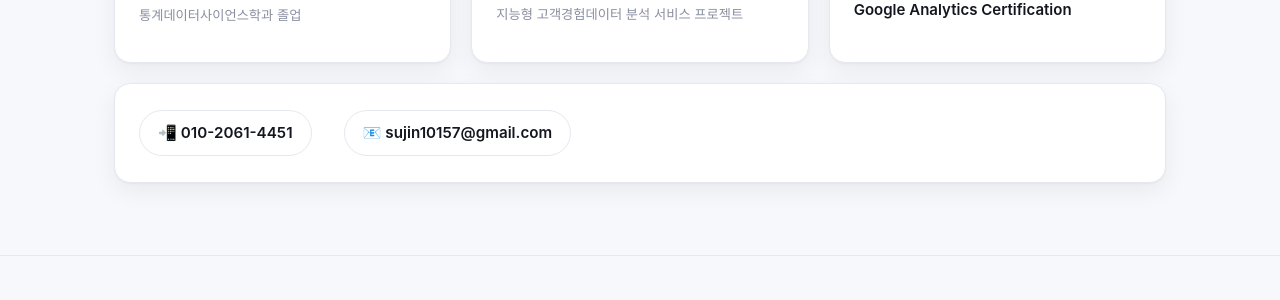
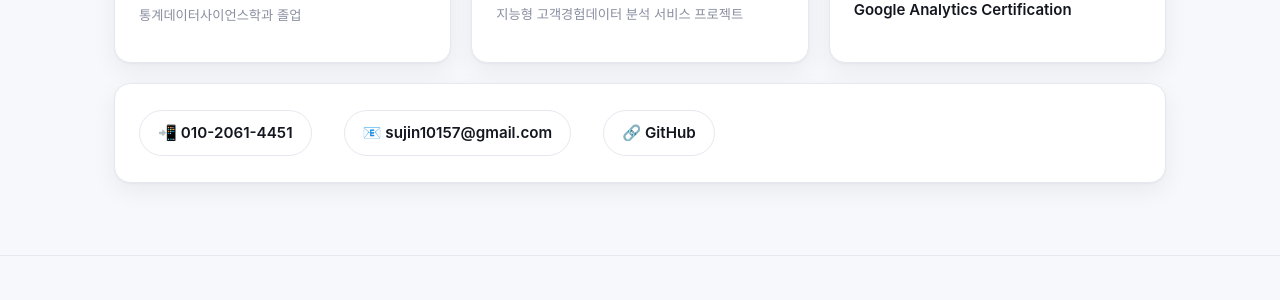
Before and after one commit to sujin-1015/portfolio, a Jekyll site: the page built from index.html, in a window 1280 px wide and 900 px high, scrolled down 1019 px. Shown: the part 137-437 px from the top of the window. Built offline with Jekyll 4.4.1, drawn with Linux system fonts in a browser that asks for light colours; some web fonts are replaced.

Commit message:
Add GitHub profile link to contact sections

```diff
--- a/index.html
+++ b/index.html
@@ -99,6 +99,7 @@ description: 통계학과 데이터 분석을 바탕으로 정형·비정형 데
       <div class="info-card contact-card">
         <a href="tel:010-2061-4451">📲 010-2061-4451</a>
         <a href="mailto:sujin10157@gmail.com">📧 sujin10157@gmail.com</a>
+        <a href="https://github.com/sujin-1015" target="_blank" rel="noopener noreferrer">🔗 GitHub</a>
       </div>
     </div>
   </div>
```
